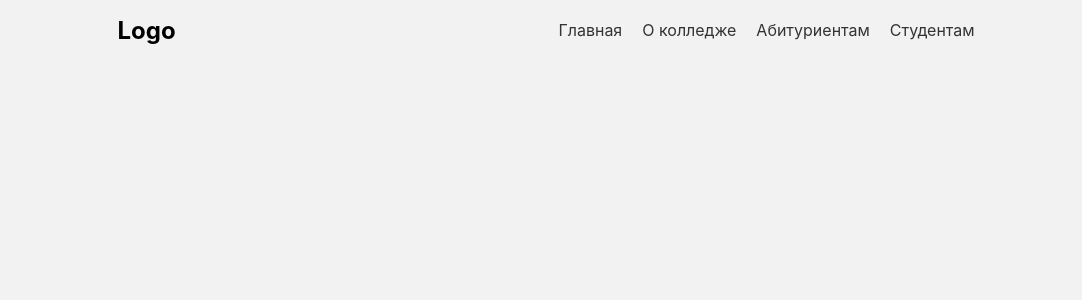
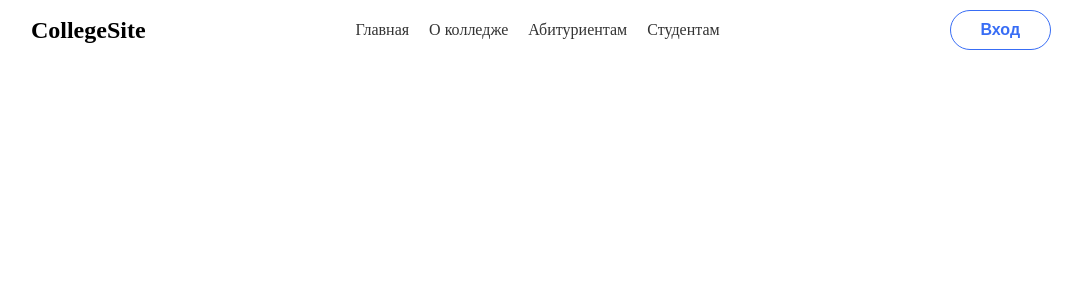
Before and after one commit to IWareQ/CollegeSite, a React (Create React App) app in the folder client/: page / in a window 1280 px wide. Shown: the top 300 px of the page, without its empty margins (89-1171 px from the left). Built offline with nearby package versions, Linux system fonts and the light colour scheme.

Commit message:
Add button, add file ./style/button.css

```diff
--- a/client/src/App.js
+++ b/client/src/App.js
@@ -1,20 +1,23 @@
 import React from 'react';
 import logo from './logo.svg';
 import './styles/App.css';
+import './styles/button.css';
 
-function App(){
-
-    return(
+function App() {
+    return (
         <div className="container">
-            <div className="header">
-            <div className="logo">Logo</div>
-            <div className="links">
-                <a href="#">Главная</a>
-                <a href="#">О колледже</a>
-                <a href="#">Абитуриентам</a>
-                <a href="#">Студентам</a>
-            </div>
-            </div>
+            <header className="header">
+                <div className="logo">CollegeSite</div>
+                <nav className="links">
+                    <a href="#">Главная</a>
+                    <a href="#">О колледже</a>
+                    <a href="#">Абитуриентам</a>
+                    <a href="#">Студентам</a>
+                </nav>
+                <a href="#" className="shine-button">
+                    <b>Вход</b>
+                </a>
+            </header>
         </div>
     );
 }
--- a/client/src/styles/App.css
+++ b/client/src/styles/App.css
@@ -1,5 +1,5 @@
 body{
-    background-color: #f2f2f2;
+    font-family: 'Rubik';
 }
 .container {
     display: flex;
@@ -13,15 +13,16 @@ body{
     align-items: center;
     height: 60px;
     padding: 0 20px;
-    background-color: #f2f2f2;
 }
 
 .logo {
+    font-family: 'Rubik';
     font-size: 24px;
     font-weight: bold;
 }
 
 .links {
+    font-size: 16px;
     display: flex;
     justify-content: center;
     align-items: center;
--- /dev/null
+++ b/client/src/styles/button.css
@@ -0,0 +1,17 @@
+.shine-button {
+    border: 1px solid #386DF5;
+    border-radius: 50px;
+    text-decoration: none;
+    display: inline-block;
+    padding: 10px 30px;
+    margin: 10px 20px;
+    overflow: hidden;
+    font-family: 'Rubik', sans-serif;
+    color: #386DF5;
+    transition: .2s ease-in-out;
+}
+
+.shine-button:hover {
+    background: #386DF5;
+    color: #fff;
+}
```
